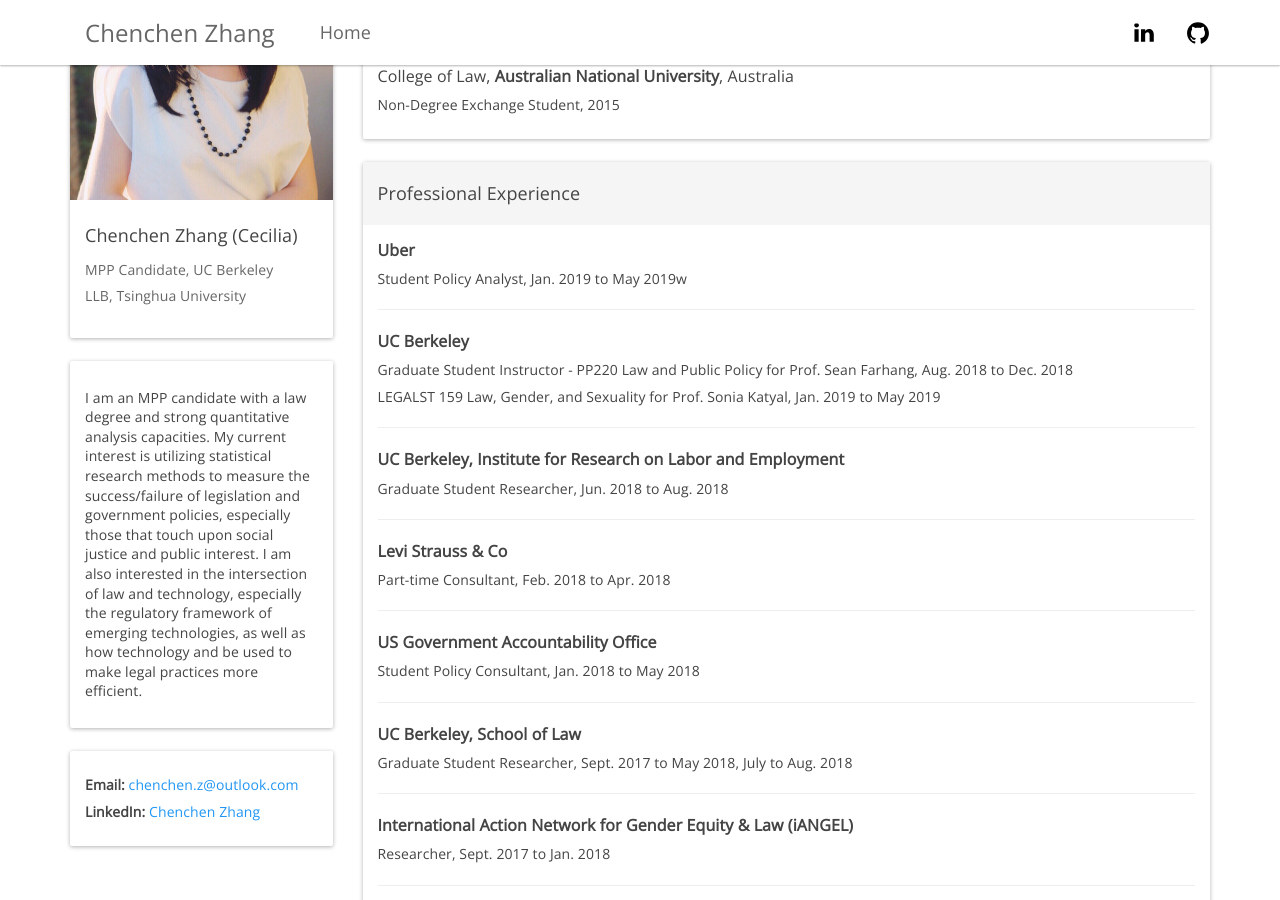
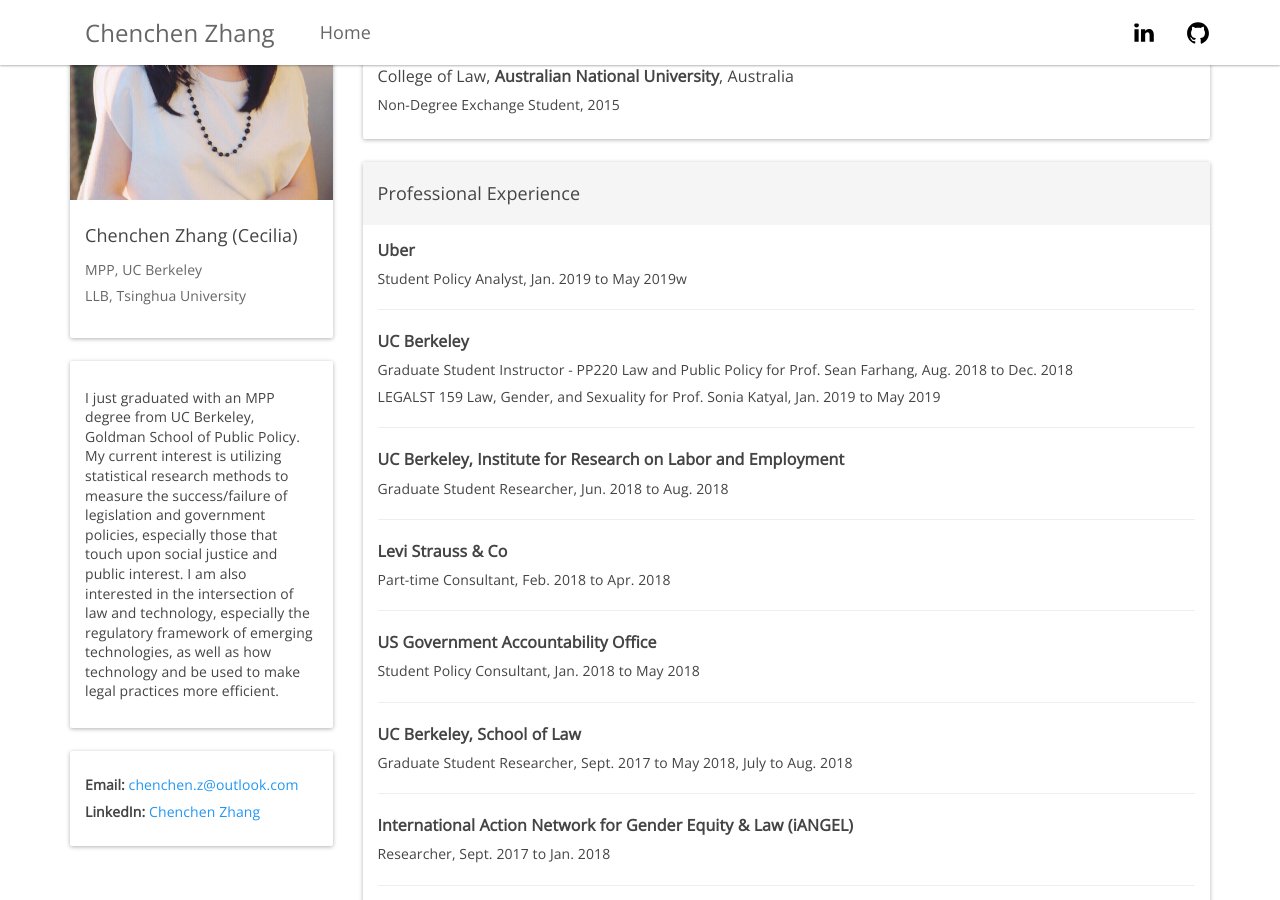
Before and after one commit to CeciliaZhang/-CeciliaZhang-.github-io, a Jekyll site: the page built from index.html, in a window 1280 px wide and 900 px high, scrolled down 314 px. Built offline with Jekyll 4.4.1, drawn with Linux system fonts in a browser that asks for light colours; nearby versions of some CDN libraries.

Commit message:
Update information.html

```diff
--- a/_includes/information.html
+++ b/_includes/information.html
@@ -4,13 +4,13 @@
 
         <h4>Chenchen Zhang (Cecilia)</h4>
         <p style="font-size: 14px">
-            MPP Candidate, UC Berkeley <br/> LLB, Tsinghua University <br/>
+            MPP, UC Berkeley <br/> LLB, Tsinghua University <br/>
         </p>
     </div>
 </div>
 <div class="panel panel-default">
     <div class="panel-body" >
-        <h6 style="line-height: 140%;">I am an MPP candidate with a law degree and strong quantitative analysis capacities. My current interest is utilizing statistical research methods to measure the success/failure of legislation and government policies, especially those that touch upon social justice and public interest. I am also interested in the intersection of law and technology, especially the regulatory framework of emerging technologies, as well as how technology and be used to make legal practices more efficient. </h6>
+        <h6 style="line-height: 140%;">I just graduated with an MPP degree from UC Berkeley, Goldman School of Public Policy. My current interest is utilizing statistical research methods to measure the success/failure of legislation and government policies, especially those that touch upon social justice and public interest. I am also interested in the intersection of law and technology, especially the regulatory framework of emerging technologies, as well as how technology and be used to make legal practices more efficient. </h6>
     </div>
 </div>
 <div class="panel panel-default">
```
